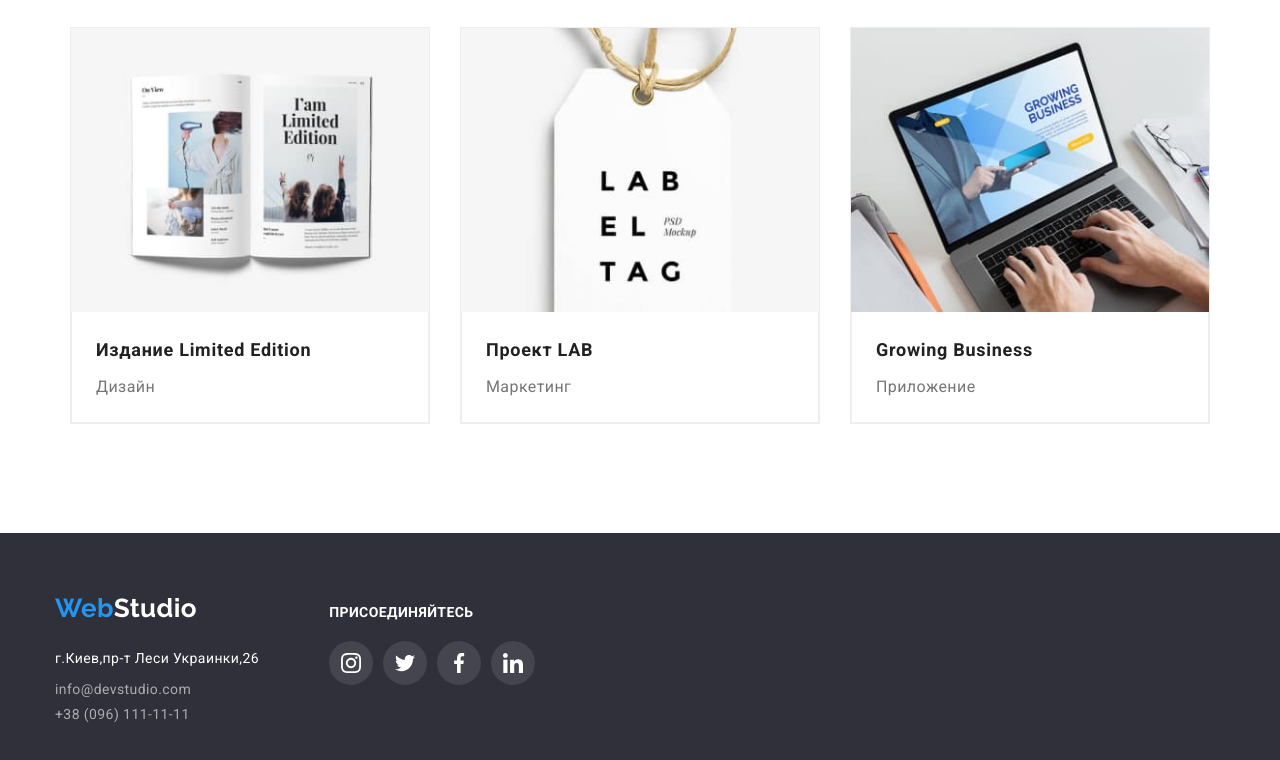
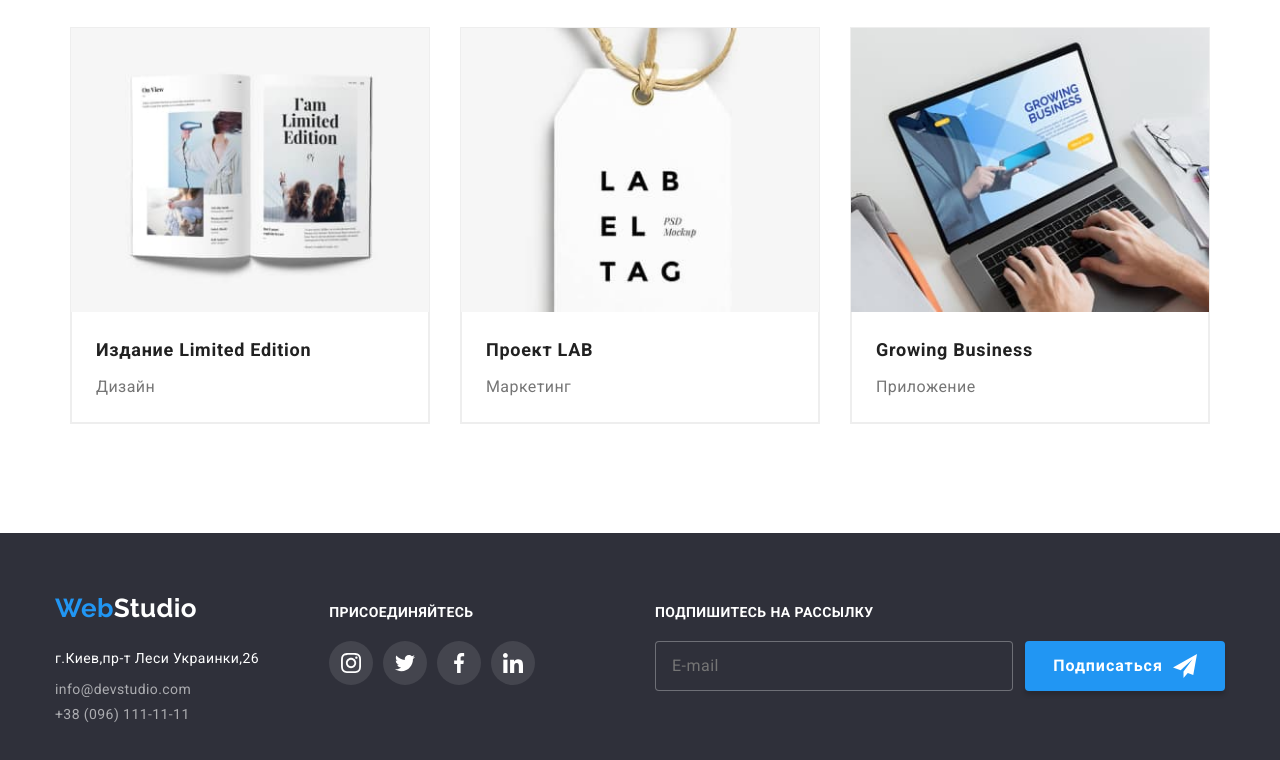
Before and after one commit to yelizar-shyrinov/goit-markup-hw-06, a plain HTML site: page portfolio.html in a window 1280 px wide. Shown: the part 1091-1851 px from the top of the page. Drawn offline with nearby package versions, Linux system fonts and the light colour scheme.

Commit message:
fixed geometry in css

```diff
--- a/css/style.css
+++ b/css/style.css
@@ -100,7 +100,7 @@ a {
 .modal {
   position: absolute;
   width: 528px;
-  height: 581px;
+  padding: 40px;
   left: 50%;
   top: 50%;
   transform: translate(-50%, -50%);
@@ -657,7 +657,7 @@ a {
 }
 
 .footer-subscribe {
-  margin-left: 93px;
+  margin-left: auto;
 }
 
 .footer-container {
@@ -702,6 +702,7 @@ a {
 .footer-form {
   display: flex;
   margin-left: auto;
+  align-items: baseline;
 }
 
 .footer-label {
@@ -739,26 +740,24 @@ a {
   margin-left: 12px;
   padding-bottom: 10px;
   padding-top: 10px;
-  margin-top: 20px;
   align-items: center;
   justify-content: center;
   text-align: center;
+  font-weight: 700;
+  font-size: 16px;
+  line-height: 1.87;
   letter-spacing: 0.06em;
 
   border: transparent;
-  color: #ffffff;
-  background: #2196f3;
+  color: var(--white);
+  background: var(--accent-color);
   box-shadow: 0px 4px 4px rgba(0, 0, 0, 0.15);
   border-radius: 4px;
 }
 
 .footer-button-icon {
-  fill: #ffffff;
+  fill: var(--white);
   margin-left: 10px;
-}
-
-.form {
-  padding: 40px;
 }
 
 .form-field {
@@ -856,9 +855,16 @@ a {
   outline: none;
 }
 
+.checkbox-label {
+  display: flex;
+  align-items: center;
+  justify-content: center;
+}
+
 .checkbox-check {
   font-size: 14px;
-  line-height: 1.71px;
+  line-height: 1.71;
+  margin-left: 7px;
 }
 
 .checkbox-icon {
--- a/portfolio.html
+++ b/portfolio.html
@@ -249,6 +249,19 @@
                     </li>
                 </ul>
             </div>
+            <div class="footer-subscribe">
+                <p class="footer-strong">подпишитесь на рассылку</p>
+                <form class="footer-form" name="footer-name" autocomplete="off">
+                    <label class="footer-label">
+                        <input class="footer-input" type="text" name="email" placeholder="E-mail" />
+                    </label>
+                    <button type="submit" class="footer-button">Подписаться
+                        <svg class="footer-button-icon" width="24" height="24">
+                            <use href="./img/icons.svg#icon-icon-send"></use>
+                        </svg>
+                    </button>
+                </form>
+            </div>
         </div>
     </footer>
 </body>
```
Also changed, not shown: index.html (+1 -1 lines).
